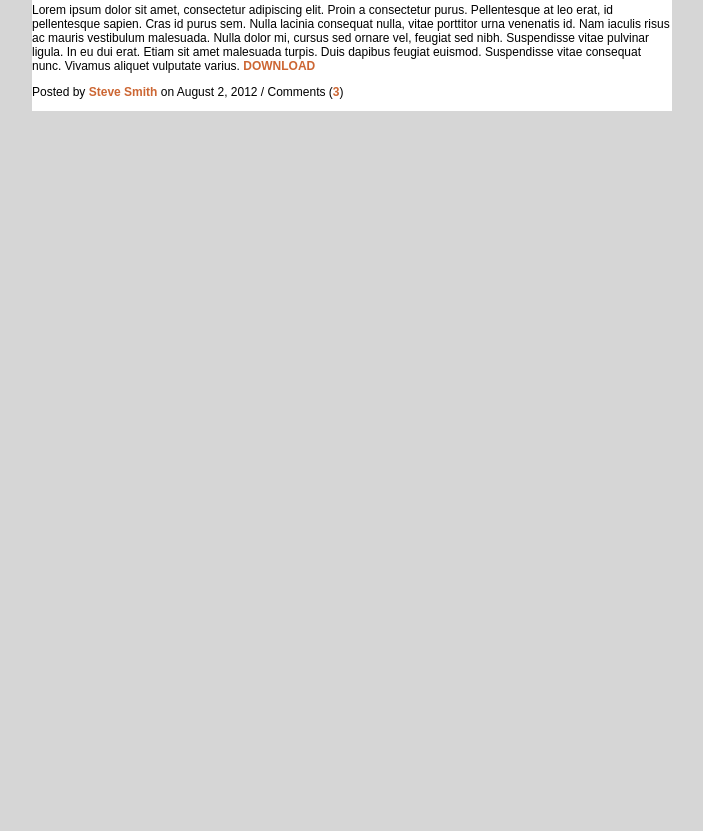
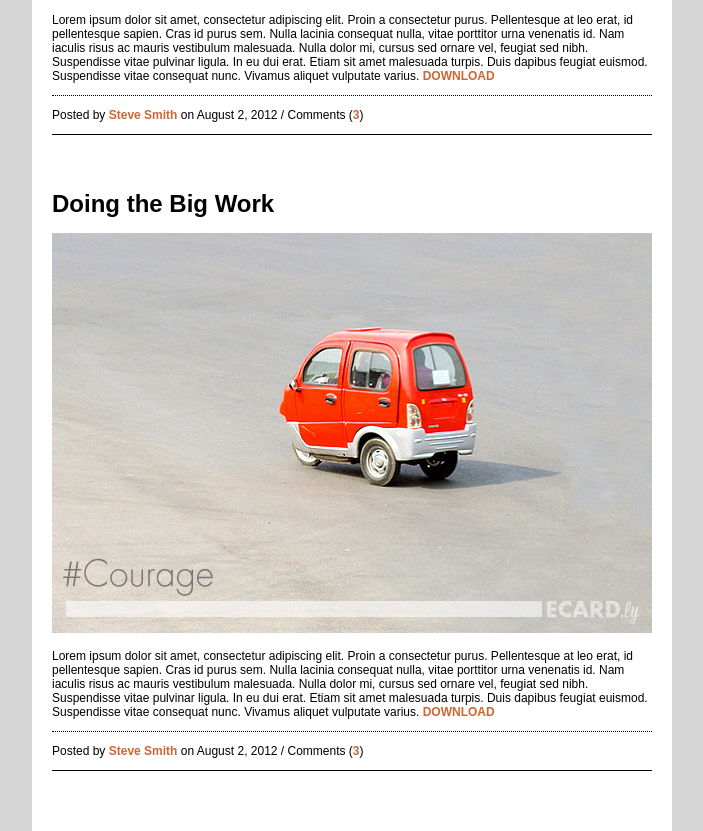
Before and after one commit to mwegenstein/HTML_CSSPractice, a plain HTML site: page eCardly/index.html in a window 1280 px wide. Shown: the part 489-1320 px from the top of the page, without its empty margins (138-841 px from the left). Before the commit the page ends 800 px from the top, so only its background shows below. Drawn offline with Linux system fonts and the light colour scheme.

Commit message:
styled main content section

```diff
--- a/eCardly/css/style.css
+++ b/eCardly/css/style.css
@@ -6,6 +6,10 @@ body {
 p{
 	font-size: 12px;
 	font-family: Arial, Helvetica, sans-serif
+}
+
+h2{
+	margin:15px 0px;
 }
 
 /*Global Styles*/
@@ -18,7 +22,10 @@ p{
 .capitalize {
 	text-transform: uppercase;
 }
-
+.daily-video-footer {
+	border-top: 1px dotted #000;
+	border-bottom: 1px solid #000;
+}
 /*Main Content Section*/
 .content-container {
 	width: 940px;
@@ -27,10 +34,15 @@ p{
 }
 
 #main {
-	width:640px;
+	width:600px;
+	padding: 20px;
 	min-height: 100px;  /*remove once content is filled in */
 	background-color: #fff;
 	float: left;
+}
+
+.section-container-main {
+	padding-bottom: 40px;
 }
 
 /*Aside Content Section*/
--- a/eCardly/index.html
+++ b/eCardly/index.html
@@ -13,6 +13,7 @@
   <body>
     <main class="content-container">
       <section id="main">
+        <div class="section-container-main">
           <h2>Ecard of the Day</h2>
           <img src="images/ecard-nycstartups.jpg" alt="ecard video nyc startup">
           <div class="daily-video-description">
@@ -21,6 +22,17 @@
           <div class="daily-video-footer">
             <p>Posted by <span class="action">Steve Smith</span> on August 2, 2012 / Comments (<span class="action">3</span>)</p>
           </div>
+        </div>
+        <div class="section-container-main">
+          <h2>Doing the Big Work</h2>
+          <img src="images/ecard-courage.jpg" alt="ecard video nyc startup">
+          <div class="daily-video-description">
+            <p>Lorem ipsum dolor sit amet, consectetur adipiscing elit. Proin a consectetur purus. Pellentesque at leo erat, id pellentesque sapien. Cras id purus sem. Nulla lacinia consequat nulla, vitae porttitor urna venenatis id. Nam iaculis risus ac mauris vestibulum malesuada. Nulla dolor mi, cursus sed ornare vel, feugiat sed nibh. Suspendisse vitae pulvinar ligula. In eu dui erat. Etiam sit amet malesuada turpis. Duis dapibus feugiat euismod. Suspendisse vitae consequat nunc. Vivamus aliquet vulputate varius. <span class="action capitalize">Download</span></p>
+          </div>
+          <div class="daily-video-footer">
+            <p>Posted by <span class="action">Steve Smith</span> on August 2, 2012 / Comments (<span class="action">3</span>)</p>
+          </div>
+        </div>
       </section>
       <aside id="sidebar"></aside>
     </main>
```
Lines whose indentation alone changed are shown as unchanged.
